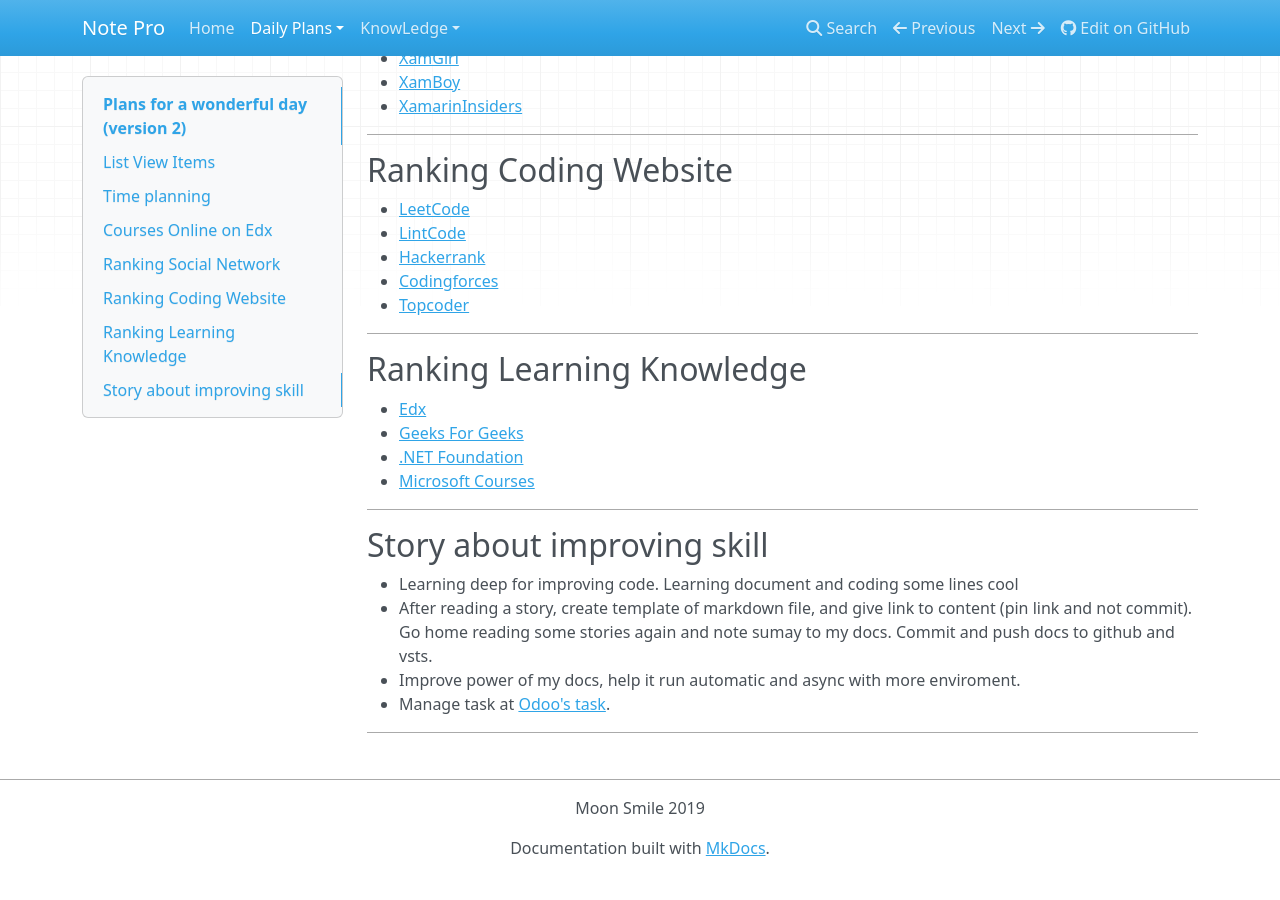
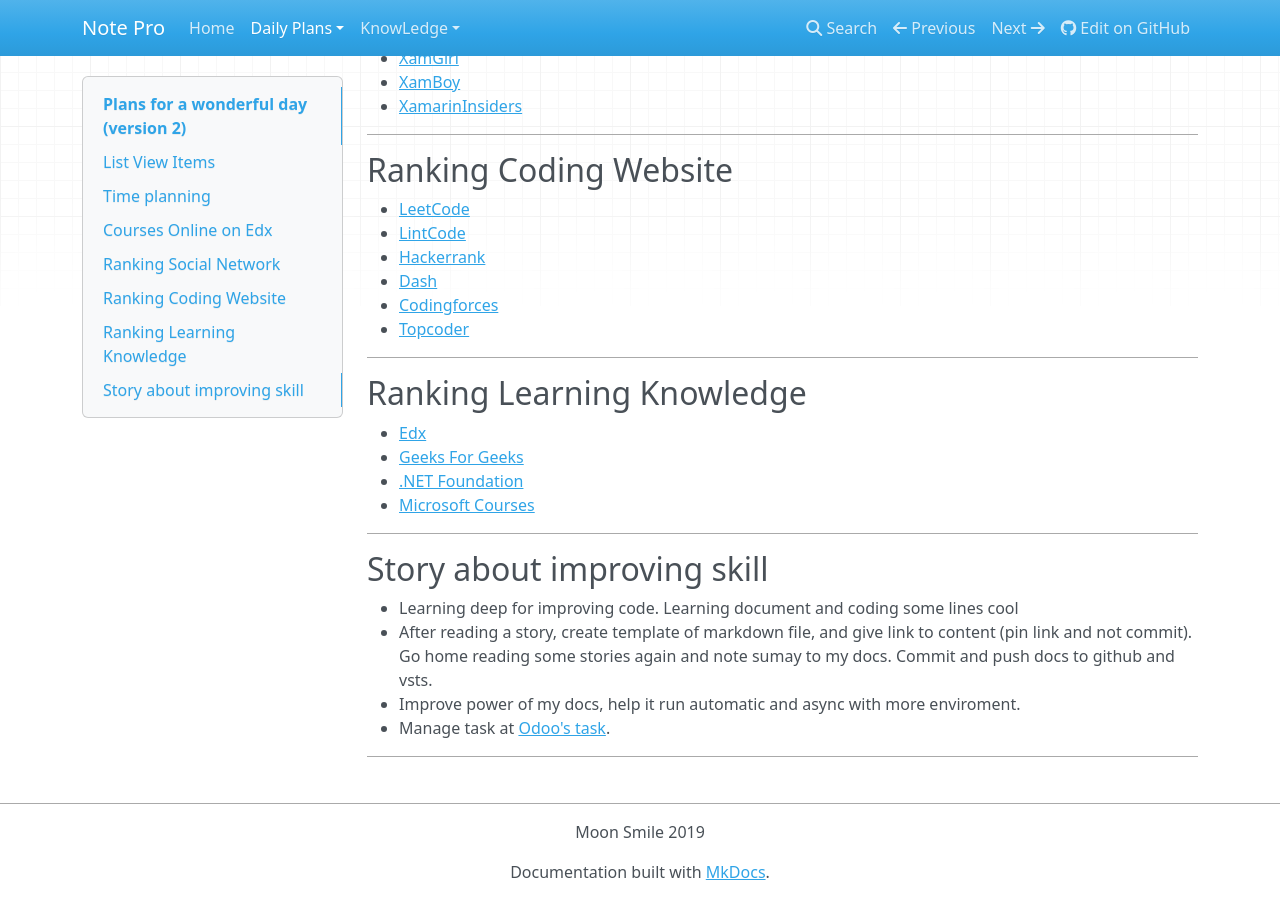
Before and after one commit to MoonSmile1707/NotePro, an MkDocs documentation site: the page built from docs/daily-plans/plans-version-2.md, in a window 1280 px wide and 900 px high, scrolled down 1317 px. Built offline with MkDocs 1.6.1, drawn with Linux system fonts in a browser that asks for light colours; nearby versions of some CDN libraries; before the commit the page ends 2193 px from its top, so only the background shows below that.

Commit message:
add website for web developer practice coding

```diff
--- a/docs/daily-plans/plans-version-2.md
+++ b/docs/daily-plans/plans-version-2.md
@@ -61,6 +61,7 @@
 - [LeetCode](https://leetcode.com/)
 - [LintCode](https://www.lintcode.com/)
 - [Hackerrank](https://www.hackerrank.com/)
+- [Dash](https://dash.generalassemb.ly/)
 - [Codingforces](https://codeforces.com/)
 - [Topcoder](https://www.topcoder.com/)
 
```
